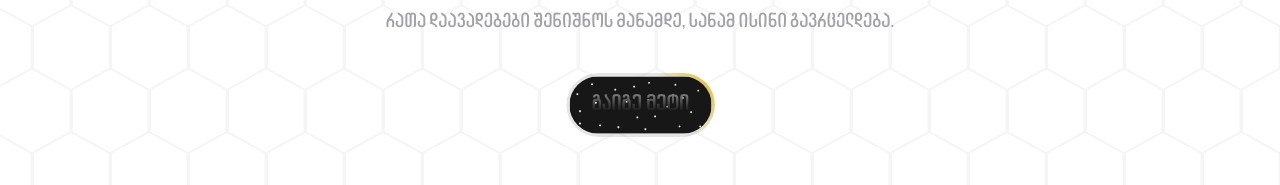
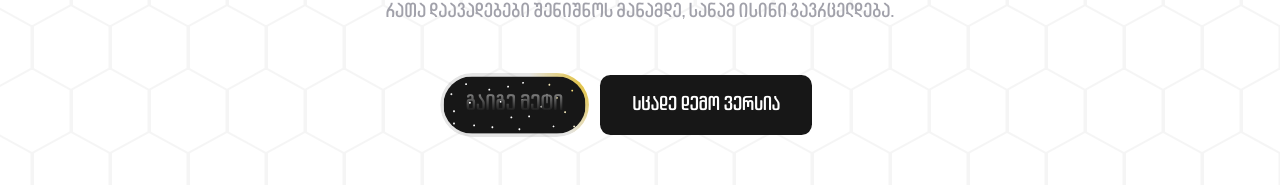
Before and after one commit to GYRAG/beetkar-react, a React (Vite) app: page / in a window 1280 px wide. Shown: the part 436-621 px from the top of the page. Built offline with nearby package versions, Linux system fonts and the light colour scheme; no server answers.

Commit message:
Add demo version button next to learn more button in hero section

```diff
--- a/src/components/Home.tsx
+++ b/src/components/Home.tsx
@@ -238,7 +238,7 @@ export function Home() {
                 ჭკვიანი სენსორებით აღჭურვილი Beetkar აკვირდება სკის ტემპერატურას, ტენიანობას, ხმასა და ვიბრაციას, რათა დაავადებები შენიშნოს მანამდე, სანამ ისინი გავრცელდება.
               </TextShimmer>
             </div>
-            <div className="mt-12 flex w-full justify-center">
+            <div className="mt-12 flex w-full justify-center gap-10 flex-wrap items-center">
               <StarButton
                 className="font-hero text-white transform scale-[1.6] hover:scale-[1.7] transition-transform duration-300 ease-in-out"
                 lightColor="#facc15"
@@ -249,6 +249,16 @@ export function Home() {
               >
                 გაიგე მეტი
               </StarButton>
+              <HoverButton
+                onClick={() => setIsDemoLoginOpen(true)}
+                className="font-hero text-base px-6 py-3 transform hover:scale-110 transition-transform duration-300 ease-in-out"
+                glowColor="#facc15"
+                backgroundColor="#171717"
+                textColor="#ffffff"
+                hoverTextColor="#facc15"
+              >
+                სცადე დემო ვერსია
+              </HoverButton>
             </div>
 
           </div>
```
